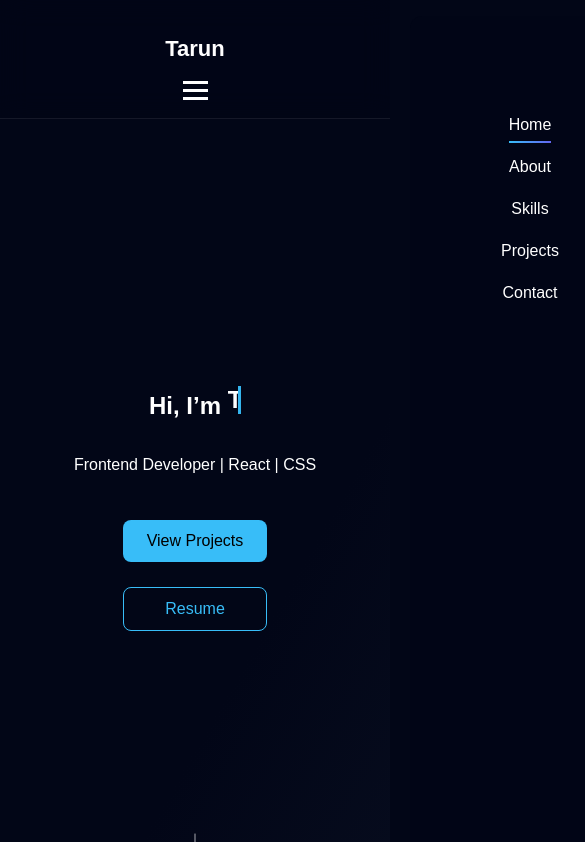
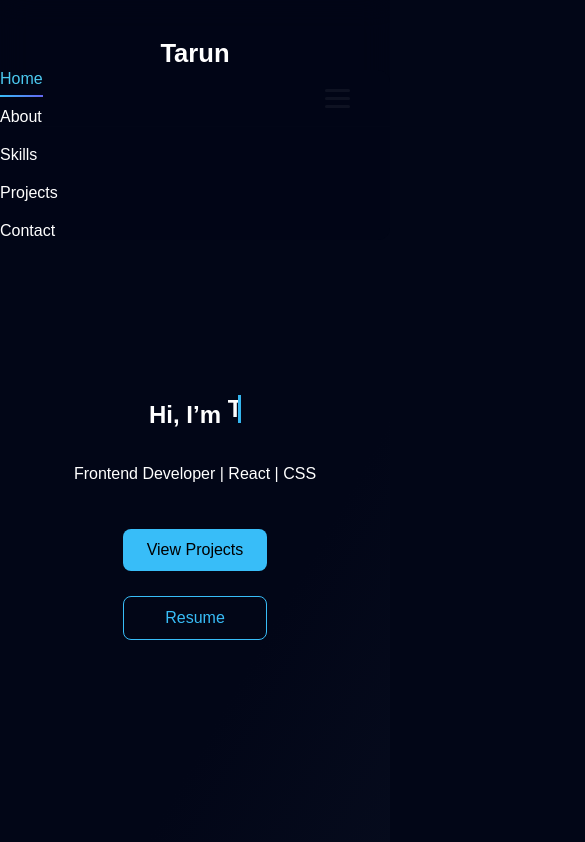
Before and after one commit to Tarunnegi-2003/portfolio2, a React (Vite) app: page / in a window 390 px wide. Shown: the top 842 px of the page, 585 px wide, since content can reach past the window. Built offline with nearby package versions, Linux system fonts and the light colour scheme.

Commit message:
Add mobile hamburger navbar with active links

```diff
--- a/src/components/Navbar.jsx
+++ b/src/components/Navbar.jsx
@@ -309,20 +309,11 @@ export default function Navbar() {
 
   return (
     <nav className="navbar glass">
+      {/* LEFT */}
       <h2 className="logo">Tarun</h2>
 
-      {/* 🍔 RIGHT SIDE HAMBURGER */}
-      <div
-        className={`hamburger ${open ? "open" : ""}`}
-        onClick={() => setOpen(!open)}
-      >
-        <span></span>
-        <span></span>
-        <span></span>
-      </div>
-
-      {/* 👉 RIGHT SLIDE MENU */}
-      <ul className={`nav-links drawer ${open ? "show" : ""}`}>
+      {/* CENTER / DESKTOP LINKS */}
+      <ul className={`nav-links ${open ? "show" : ""}`}>
         {["home", "about", "skills", "projects", "contact"].map((item) => (
           <li key={item}>
             <a
@@ -335,6 +326,16 @@ export default function Navbar() {
           </li>
         ))}
       </ul>
+
+      {/* RIGHT */}
+      <div
+        className={`hamburger ${open ? "open" : ""}`}
+        onClick={() => setOpen(!open)}
+      >
+        <span></span>
+        <span></span>
+        <span></span>
+      </div>
     </nav>
   );
 }
--- a/src/index.css
+++ b/src/index.css
@@ -53,113 +53,31 @@ body {
 }
 
 /* NAVBAR */
-/* NAVBAR */
 .navbar {
+  display: flex;
+  justify-content: space-between;
+  padding: 20px 40px;
   position: sticky;
   top: 0;
-  z-index: 999;
-  padding: 18px 24px;
-  display: flex;
-  justify-content: space-between;
-  align-items: center;
+  background: #020617;
 }
 
-.glass {
-  background: rgba(2, 6, 23, 0.75);
-  backdrop-filter: blur(14px);
+.navbar ul {
+  display: flex;
+  gap: 20px;
+  list-style: none;
+  padding: 0;
 }
 
-.logo {
-  font-size: 22px;
-  font-weight: bold;
-}
-
-/* DESKTOP */
-.nav-links {
-  display: flex;
-  gap: 30px;
-  list-style: none;
-}
-
-.nav-links a {
+.navbar a {
   color: white;
   text-decoration: none;
-  position: relative;
-}
-
-.nav-links a::after {
-  content: "";
-  position: absolute;
-  left: 0;
-  bottom: -6px;
-  width: 0;
-  height: 2px;
-  background: #38bdf8;
   transition: 0.3s;
 }
 
-.nav-links a.active::after,
-.nav-links a:hover::after {
-  width: 100%;
+.navbar a:hover {
+  color: #38bdf8;
 }
-
-/* 🍔 HAMBURGER */
-.hamburger {
-  display: none;
-  flex-direction: column;
-  gap: 6px;
-  cursor: pointer;
-}
-
-.hamburger span {
-  width: 26px;
-  height: 3px;
-  background: white;
-  transition: 0.3s;
-}
-
-/* X animation */
-.hamburger.open span:nth-child(1) {
-  transform: rotate(45deg) translate(6px, 6px);
-}
-.hamburger.open span:nth-child(2) {
-  opacity: 0;
-}
-.hamburger.open span:nth-child(3) {
-  transform: rotate(-45deg) translate(6px, -6px);
-}
-
-/* 📱 MOBILE RIGHT DRAWER */
-@media (max-width: 768px) {
-  .hamburger {
-    display: flex;
-  }
-
-  .nav-links {
-    display: none;
-  }
-
-  .nav-links.drawer {
-    position: fixed;
-    top: 0;
-    right: -260px;
-    height: 100vh;
-    width: 240px;
-    background: rgba(2, 6, 23, 0.95);
-    backdrop-filter: blur(16px);
-    flex-direction: column;
-    padding-top: 100px;
-    gap: 24px;
-    align-items: center;
-    transition: 0.4s ease;
-  }
-
-  .nav-links.drawer.show {
-    right: 0;
-    display: flex;
-  }
-}
-
 
 /* HERO */
 /* ================= HERO WOW EFFECTS ================= */
@@ -240,7 +158,114 @@ body {
   gap: 25px;        /* 👈 yahin se space aayega */
   margin-top: 30px;
 }
+/* ===== NAVBAR ===== */
+.navbar {
+  position: sticky;
+  top: 0;
+  z-index: 999;
+  padding: 16px 28px;
+  display: flex;
+  align-items: center;
+}
 
+/* GLASS */
+.glass {
+  background: rgba(8, 12, 30, 0.6);
+  backdrop-filter: blur(14px);
+  border-bottom: 1px solid rgba(255, 255, 255, 0.08);
+}
+
+/* LOGO — LEFT */
+.logo {
+  font-size: 1.6rem;
+  font-weight: 700;
+  color: #fff;
+}
+
+/* NAV LINKS — CENTER (desktop only) */
+.nav-links {
+  list-style: none;
+  display: flex;
+  gap: 36px;
+  margin: 0 auto; /* 👈 center me sirf links */
+}
+
+.nav-links a {
+  color: #cfd8ff;
+  text-decoration: none;
+  position: relative;
+}
+
+.nav-links a::after {
+  content: "";
+  position: absolute;
+  bottom: -6px;
+  left: 0;
+  width: 0%;
+  height: 2px;
+  background: #4cc9f0;
+  transition: 0.3s;
+}
+
+.nav-links a:hover::after,
+.nav-links a.active::after {
+  width: 100%;
+}
+
+.nav-links a.active {
+  color: #4cc9f0;
+}
+
+/* HAMBURGER — RIGHT ONLY */
+.hamburger {
+  margin-left: auto; /* 🔥 MOST IMPORTANT LINE */
+  display: none;
+  flex-direction: column;
+  gap: 6px;
+  cursor: pointer;
+}
+
+.hamburger span {
+  width: 26px;
+  height: 3px;
+  background: #fff;
+  border-radius: 4px;
+  transition: 0.4s;
+}
+
+/* X animation */
+.hamburger.open span:nth-child(1) {
+  transform: rotate(45deg) translate(5px, 5px);
+}
+.hamburger.open span:nth-child(2) {
+  opacity: 0;
+}
+.hamburger.open span:nth-child(3) {
+  transform: rotate(-45deg) translate(6px, -6px);
+}
+
+/* ===== MOBILE ===== */
+@media (max-width: 768px) {
+  .nav-links {
+    position: absolute;
+    top: 70px;
+    left: 0;
+    width: 100%;
+    flex-direction: column;
+    gap: 22px;
+    padding: 30px 0;
+    background: rgba(8, 12, 30, 0.95);
+    display: none;
+  }
+
+  .nav-links.show {
+    display: flex;
+  }
+
+  .hamburger {
+    display: flex;
+  }
+}
 
 
 .btn::after {
```
